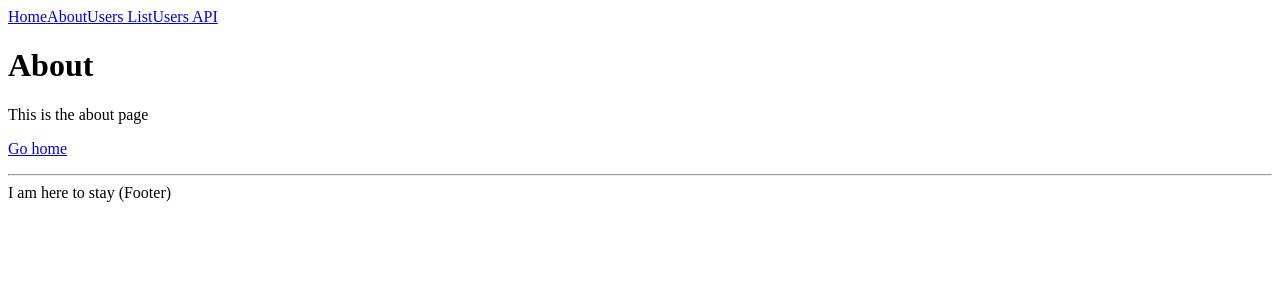
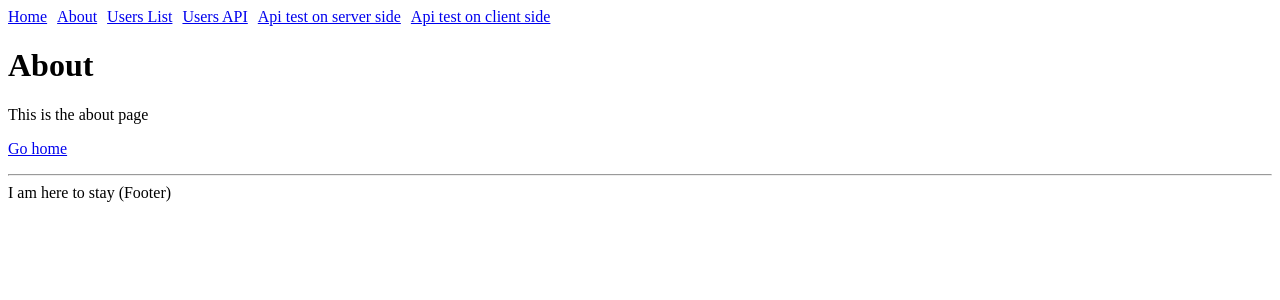
Before and after one commit to finalsoul1/next-scaffolding, a Next.js app: page /about in a window 1280 px wide. Shown: the top 300 px of the page. Built offline with nearby package versions, Linux system fonts and the light colour scheme.

Commit message:
refactor: Change Layout component (#7)

```diff
--- a/src/components/Layout.tsx
+++ b/src/components/Layout.tsx
@@ -17,16 +17,22 @@ const Layout = ({ children, title = 'This is the default title' }: Props) => (
     <header>
       <nav>
         <Link href="/">
-          <a>Home</a>
+          <a style={{marginRight: "10px"}}>Home</a>
         </Link>
         <Link href="/about">
-          <a>About</a>
+          <a style={{marginRight: "10px"}}>About</a>
         </Link>
         <Link href="/users">
-          <a>Users List</a>
+          <a style={{marginRight: "10px"}}>Users List</a>
         </Link>
         <Link href="/api/users">
-          <a>Users API</a>
+          <a style={{marginRight: "10px"}}>Users API</a>
+        </Link>
+        <Link href="/api-test/server-side">
+          <a style={{marginRight: "10px"}}>Api test on server side</a>
+        </Link>
+        <Link href="/api-test/client-side">
+          <a>Api test on client side</a>
         </Link>
       </nav>
     </header>
```
